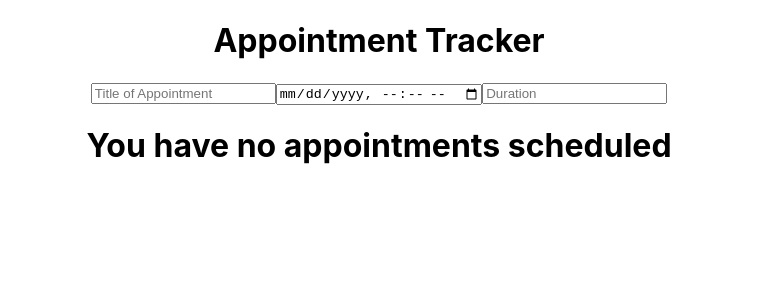
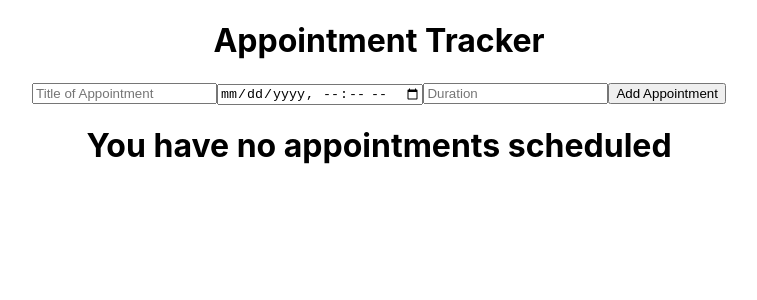
Before and after one commit to RCarr94/react-appointment-tracker, a React (Create React App) app: page / in a window 1280 px wide. Shown: the top 300 px of the page, without its empty margins (261-1018 px from the left). Built offline with nearby package versions, Linux system fonts and the light colour scheme.

Commit message:
renamed component, added list item comp, basic add functionality done

```diff
--- a/src/components/AppointmentCard.jsx
+++ b/src/components/AppointmentCard.jsx
@@ -1,18 +1,26 @@
-export default function AppointmentCard({ appointment }) {
-  const { title, date, duration } = appointment;
+import AppointmentCardListItem from "./AppointmentCardListItem";
 
-  if (!title) {
+export default function AppointmentCard({ appointments }) {
+
+  if (!appointments.length) {
     return (
       <h1>You have no appointments scheduled</h1>
     )
   }
 
-  return (
-    <div className="appointment-card">
-      <h3>{title}</h3>
-      <p>{date}</p>
-      <p>{duration}</p>
-      <button>Delete</button>
+  return(
+    <div>
+      {appointments.map((appointment, idx) => (
+        <AppointmentCardListItem key={idx} appointment={appointment} idx={idx}/>
+      ))}
     </div>
   )
+
 }
+
+    // <div className="appointment-card">
+    //   <h3>{title}</h3>
+    //   <p>{date}</p>
+    //   <p>{duration}</p>
+    //   <button>Delete</button>
+    // </div>
--- /dev/null
+++ b/src/components/AppointmentCardListItem.jsx
@@ -0,0 +1,10 @@
+export default function AppointmentCardListItem(props) {
+  return (
+    <div className="appointment-card">
+      <h3>{props.appointment.title}</h3>
+      <p>{props.appointment.date}</p>
+      <p>{props.appointment.duration}</p>
+      <button>Delete</button>
+    </div>
+  )
+}
--- /dev/null
+++ b/src/components/NewAppointmentForm.jsx
@@ -0,0 +1,38 @@
+import { useState } from 'react';
+
+export default function NewAppointmentForm({ addAppointment }) {
+  const [formData, setFormData] = useState({
+    title: '',
+    date: '',
+    duration: ''
+  });
+
+  function handleChange(evt) {
+    const name = evt.target.name;
+    const value = evt.target.value;
+    const newFormData = {
+      ...formData,
+      [name]: value
+    };
+    setFormData(newFormData);
+    }
+
+  function handleNewAppt(evt) {
+    evt.preventDefault();
+    console.log(formData);
+    addAppointment(formData);
+    // localStorage.setItem('appointment', JSON.stringify(appointment));
+  }
+
+
+  return (
+    <div className="scheduler">
+      <form onSubmit={handleNewAppt}>
+        <input type="text" name="title" placeholder="Title of Appointment" value={formData.title} onChange={handleChange} required/>
+        <input type="datetime-local" name="date" value={formData.date} onChange={handleChange} required/>
+        <input type="text" name="duration" placeholder="Duration" value={formData.duration} onChange={handleChange} required/>
+        <button type="submit">Add Appointment</button>
+      </form>
+    </div>
+  );
+}
--- a/src/components/ScheduleAppointment.jsx
+++ /dev/null
@@ -1,12 +0,0 @@
-export default function ScheduleAppointment() {
-
-  return (
-    <div className="scheduler">
-      <form>
-        <input type="text" name="title" placeholder="Title of Appointment" />
-        <input type="datetime-local" name="date" />
-        <input type="text" name="duration" placeholder="Duration" />
-      </form>
-    </div>
-  )
-}
--- a/src/pages/App/App.jsx
+++ b/src/pages/App/App.jsx
@@ -1,20 +1,20 @@
 import './App.css';
 import { useState } from 'react';
-import ScheduleAppointment from '../../components/ScheduleAppointment';
+import NewAppointmentForm from '../../components/NewAppointmentForm';
 import AppointmentCard from '../../components/AppointmentCard';
 
 export default function App() {
-  const [appointment, setAppointment] = useState({
-    title: '',
-    date: '',
-    duration: ''
-  });
+  const [appointments, setAppointments] = useState([]);
+
+  function addAppointment(newAppt){
+    setAppointments([...appointments, newAppt]);
+  }
 
   return (
     <div className="App">
       <h1>Appointment Tracker</h1>
-      <ScheduleAppointment />
-      <AppointmentCard appointment={appointment} />
+      <NewAppointmentForm addAppointment={addAppointment}/>
+      <AppointmentCard appointments={appointments} />
     </div>
   );
 }
```
